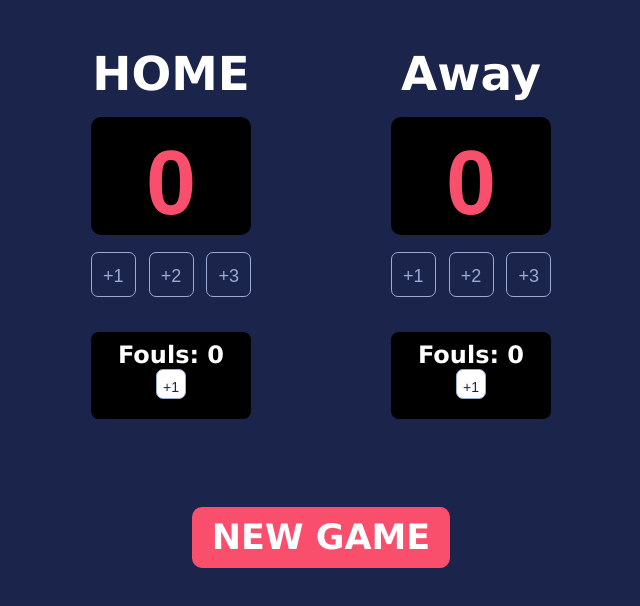
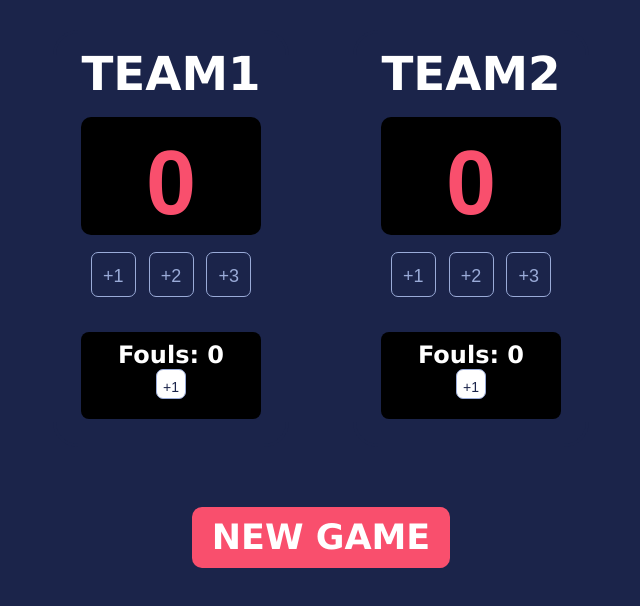
Before and after one commit to reboot-2020/Scoreboard, a plain HTML site: page index.html in a window 1280 px wide. Shown: the whole page, without its empty margins (319-959 px from the left). Drawn offline with nearby package versions, Linux system fonts and the light colour scheme; a web font is replaced by a local one.

Commit message:
Updated scoreboard headers

```diff
--- a/index.html
+++ b/index.html
@@ -7,7 +7,7 @@
         <div class="container">
 
             <div class="home-wrapper">
-                <h3 class="teams">HOME</h3>
+                <h3 class="teams">TEAM1</h3>
                 <h4 id="home-score" class="score">0</h4>
                 <div class="score-btn-wrapper">
                     <button class="btn score-btn" onclick="homePlusOne()">+1</button>
@@ -21,7 +21,7 @@
             </div>
 
             <div class="guest-wrapper">
-                <h3 class="teams">Away</h3>
+                <h3 class="teams">TEAM2</h3>
                 <h4 id="guest-score" class="score">0</h4>
                 <div class="score-btn-wrapper">
                     <button class="btn score-btn" onclick="guestPlusOne()">+1</button>
```
